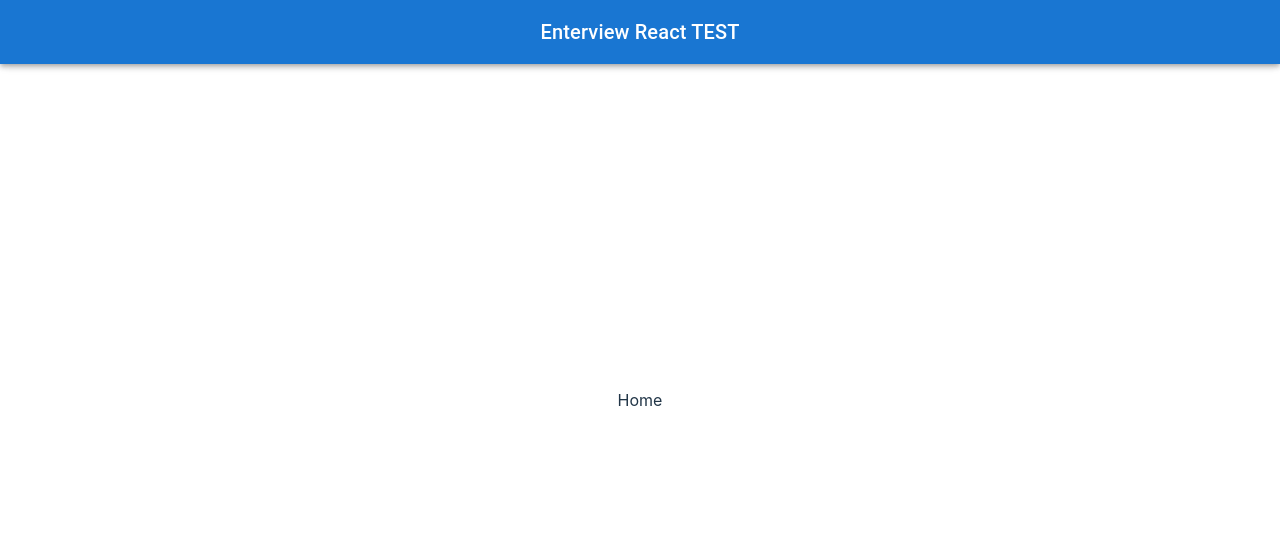
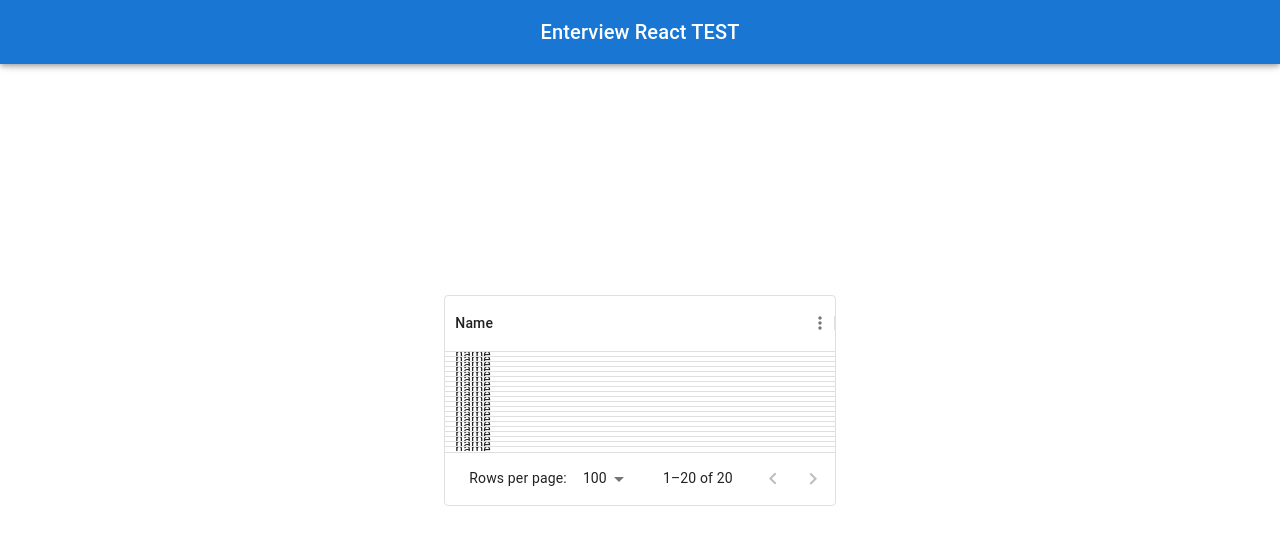
Before and after one commit to gabrielagi/exam-senior-js, a React (Vite) app: page / in a window 1280 px wide. Shown: the top 544 px of the page. Built offline with nearby package versions, Linux system fonts and the light colour scheme.

Commit message:
Nabvar + Datagrid'

```diff
--- a/src/pages/Home/Home.tsx
+++ b/src/pages/Home/Home.tsx
@@ -1,9 +1,34 @@
 import React from "react";
+import { DataGrid, GridRenderCellParams } from "@mui/x-data-grid";
+import { People } from "@/data/people";
 
 export type HomeProps = {};
+const pagesize = 5;
+const columns = [
+  {
+    field: "name",
+    headerName: "Name",
+    flex: 1,
+    minWidth: 150,
+    renderCell: (params: GridRenderCellParams) => <>{params.field}</>,
+  },
+];
 
 const Home: React.FC<HomeProps> = () => {
-  return <div>Home</div>;
+  return (
+    <div>
+      <DataGrid
+        rows={People}
+        columns={columns}
+        disableColumnSelector
+        disableRowSelectionOnClick
+        autoHeight
+        rowHeight={pagesize}
+        //pageSize={pagesize}
+        //rowsPerPageOptions={[pagesize]}
+      />
+    </div>
+  );
 };
 
 export default Home;
```
Also changed, not shown: package.json (+9 -0 lines), 1 other file (tests, documents, lock files or other folders).
